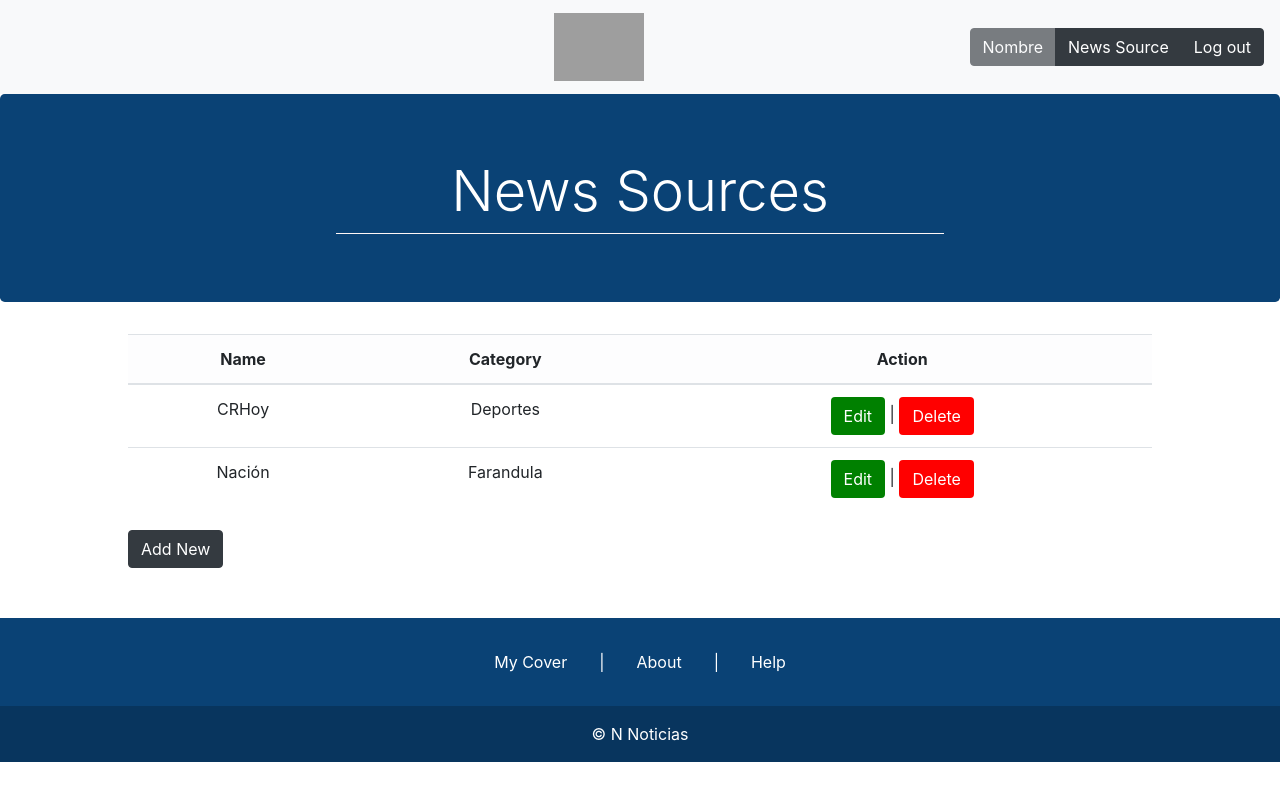
After one commit to anibalcastro/Proyecto_1_ISW613, a PHP site: page /Usuario/fuentes.php in a window 1280 px wide. The commit adds this page. Run offline with PHP 8.4, Linux system fonts and the light colour scheme; some libraries are stand-ins or nearby versions; grey boxes are pictures that could not be loaded.

Commit message:
add html + css news sources

```diff
--- /dev/null
+++ b/Usuario/fuentes.php
@@ -0,0 +1,102 @@
+<!DOCTYPE html>
+<html lang="en">
+<head>
+    <meta charset="UTF-8">
+    <meta http-equiv="X-UA-Compatible" content="IE=edge">
+    <meta name="viewport" content="width=device-width, initial-scale=1.0">
+    <title>News Sources</title>
+    <link href="//maxcdn.bootstrapcdn.com/bootstrap/4.0.0/css/bootstrap.min.css" rel="stylesheet" id="bootstrap-css">
+  <script src="//maxcdn.bootstrapcdn.com/bootstrap/4.0.0/js/bootstrap.min.js"></script>
+  <script src="//cdnjs.cloudflare.com/ajax/libs/jquery/3.2.1/jquery.min.js"></script>
+  <?php echo '<link href="usuario.css" type="text/css" rel="stylesheet" >'; ?>
+</head>
+<body>
+  <header id="encabezado">
+    <nav class="navbar navbar-light bg-light">
+      <a class="navbar-brand" href="#">
+        <div class="header">
+          <img src="https://upload.wikimedia.org/wikipedia/commons/c/c4/Telefe_Noticias_logo_2_%282018%29.png"
+            id="logo_empresa" alt="icon" srcset="logo icon">
+      </a>
+      <div class="btn-group" role="group" aria-label="Basic example">
+        <button type="button" class="btn btn-dark" disabled="disabled">Nombre</button>
+        <button type="button" class="btn btn-dark">News Source</button>
+        <button type="button" class="btn btn-dark">Log out</button>
+      </div>
+      </div>
+
+    </nav>
+  </header>
+
+  <div class="jumbotron">
+    <h1 class="display-4">News Sources</h1>
+    <div class="linea_100"></div>
+  </div>
+
+  <table class="table">
+    <thead class="table-light">
+      <tr>
+        <th>Name</th>
+        <th>Category</th>
+        <th>Action</th>
+      </tr>
+    </thead>
+    <tbody>
+      <tr>
+        <td>CRHoy</td>
+        <td>Deportes</td>
+        <td> <button id="edit" type="button" class="btn btn-default" aria-label="Left Align">
+            <span class="glyphicon glyphicon-pencil-align-left" aria-hidden="true"></span>Edit
+          </button> | <button id="delete" type="button" class="btn btn-default" aria-label="Left Align">
+            <span class="glyphicon glyphicon-trash-align-left" aria-hidden="true"></span>Delete
+          </button>
+        </td>
+      </tr>
+
+      <tr>
+        <td>Nación</td>
+        <td>Farandula</td>
+        <td> <button id="edit" type="button" class="btn btn-default" aria-label="Left Align">
+            <span class="glyphicon glyphicon-pencil-align-left" aria-hidden="true"></span>Edit
+          </button> | <button id="delete" type="button" class="btn btn-default" aria-label="Left Align">
+            <span class="glyphicon glyphicon-trash-align-left" aria-hidden="true"></span>Delete
+          </button>
+        </td>
+      </tr>
+    </tbody>
+  </table>
+
+  <div class="btnAdd">
+  <button type="button" class="btn btn-dark">Add New</button>
+  </div>
+
+
+  <!-- Footer -->
+  <footer class="text-center text-white" style="background-color: #0a4275;">
+    <!-- Grid container -->
+    <div class="container p-4 pb-0">
+      <!-- Section: CTA -->
+    <section class="submenu">
+      <nav class="nav">
+        <a id="item" class="nav-link active" href="#">My Cover</a>
+        <a id="item" class="nav-link disabled" href="#">|</a>
+        <a id="item" class="nav-link" href="#">About</a>
+        <a id="item" class="nav-link disabled" href="#">|</a>
+        <a id="item" class="nav-link" href="#">Help</a>
+      </nav>
+    </section>
+    <!-- Section: CTA -->
+    </div>
+    <!-- Grid container -->
+
+    <!-- Copyright -->
+    <div class="text-center p-3" style="background-color: rgba(0, 0, 0, 0.2);">
+      ©
+      <a class="text-white" href="https://mdbootstrap.com/">N Noticias</a>
+    </div>
+    <!-- Copyright -->
+  </footer>
+  <!-- Footer -->
+  </section>
+</body>
+</html>
--- a/Usuario/usuario.css
+++ b/Usuario/usuario.css
@@ -44,3 +44,34 @@ footer{
 #item{
     color: white;
 }
+
+
+
+.table{
+    margin: auto;
+    width: 80%;
+
+}
+
+table th, tr{
+    text-align: center;
+}
+
+#edit{
+    background-color: green;
+    color: white;
+}
+
+#delete{
+    background-color: red;
+    color:white;
+}
+
+.btnAdd{
+    width: 80%;
+    display: flex;
+    align-items: center;
+    justify-content: flex-start;
+    margin: auto;
+    margin-top: 20px;
+}
```
